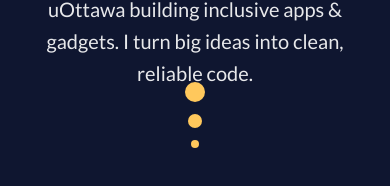
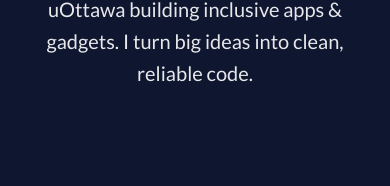
Before and after one commit to KTawk/myPortfolio, a plain HTML site: page index.html in a window 390 px wide. Shown: the part 539-725 px from the top of the page. Drawn offline with nearby package versions, Linux system fonts and the light colour scheme.

Commit message:
modified media

```diff
--- a/index.html
+++ b/index.html
@@ -242,7 +242,7 @@
       .container { padding: 0.75rem 1rem; }
       nav a { margin-left: 1rem; font-size: 0.875rem; }
       .hero { flex-direction: column; padding-top: 4rem; }
-      .scroll-indicator { bottom: 20%; }
+      .scroll-indicator { bottom: 20%; display: none; }
       .how-i-work { padding: 2rem 1rem; }
       .how-i-work h2 { font-size: 2rem; }
       .how-i-work p { margin: 0.75rem auto; font-size: 1.1rem; }
```
